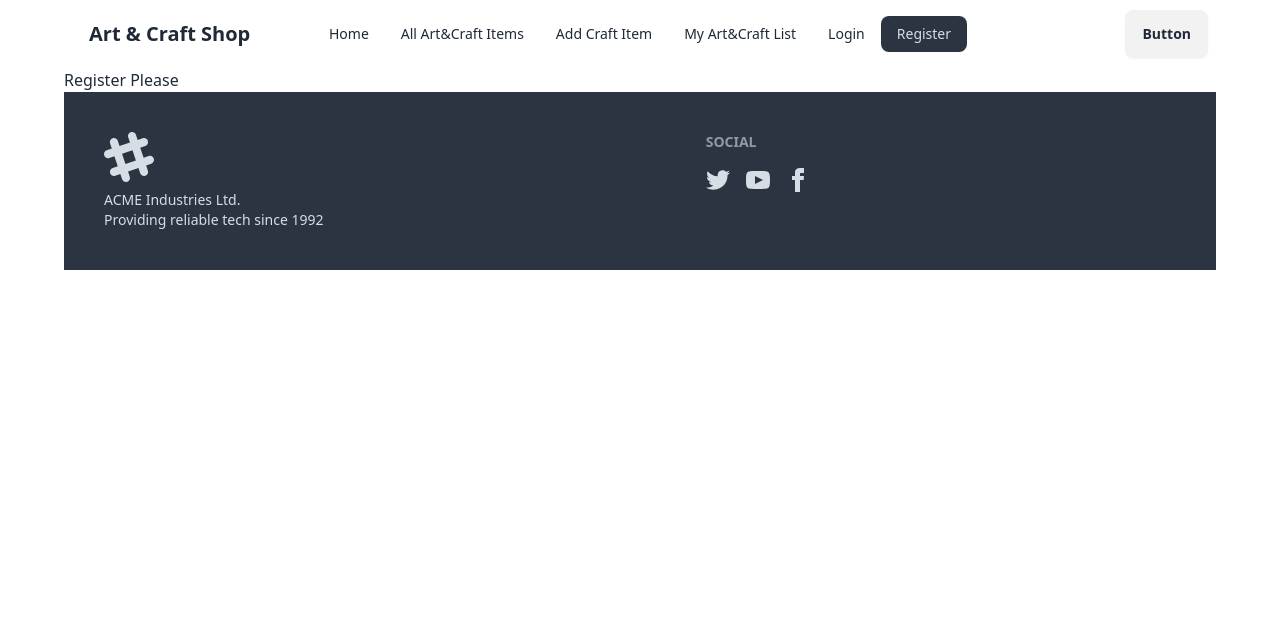
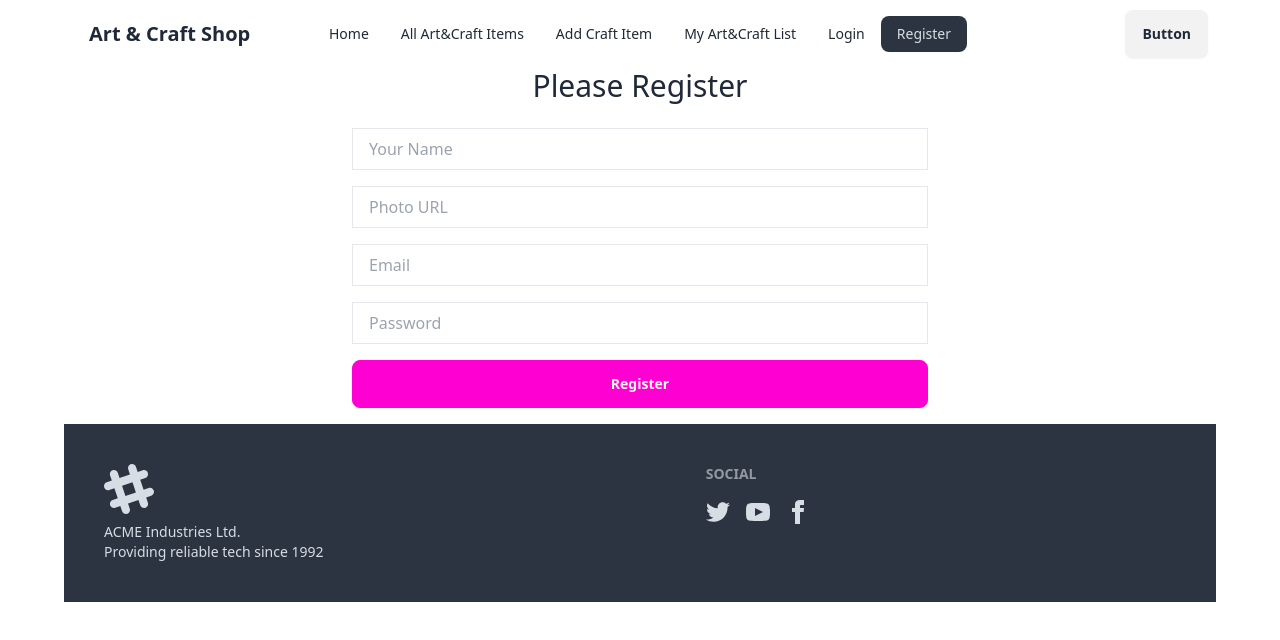
Before and after one commit to imran61999/jute-wooden-client, a React (Vite) app: page /register in a window 1280 px wide. Shown: the top 640 px of the page. Built offline with nearby package versions, Linux system fonts and the light colour scheme.

Commit message:
Register page ready using react hook form

```diff
--- a/package.json
+++ b/package.json
@@ -14,6 +14,7 @@
     "match-sorter": "^6.3.4",
     "react": "^18.2.0",
     "react-dom": "^18.2.0",
+    "react-hook-form": "^7.51.3",
     "react-router-dom": "^6.23.0",
     "sort-by": "^1.2.0"
   },
--- a/src/Pages/Register/Register.jsx
+++ b/src/Pages/Register/Register.jsx
@@ -1,9 +1,30 @@
+import { useForm } from "react-hook-form";
 
 const Register = () => {
+    const { register, handleSubmit } = useForm();
+
+    const onSubmit = data =>{
+
+        console.log(data);
+
+    }
     return (
-        <div>
-            <h2>Register Please</h2>
-        </div>
+           <div>
+             <div className="mx-auto md:w-1/2">
+                <h2 className="text-3xl mb-6 text-center">Please Register</h2>
+                <form onSubmit={handleSubmit(onSubmit)}>
+                    <input type="text" placeholder="Your Name" {...register('name')} className="border w-full mb-4 py-2 px-4" />
+                    <br />
+                    <input type="text" placeholder="Photo URL" {...register('photo')} className="border w-full py-2 px-4 mb-4" />
+                    <br />
+                    <input type="email" placeholder="Email" {...register('email')} className="border w-full py-2 px-4 mb-4" />
+                    <br />
+                    <input type="password" placeholder="Password" {...register('password')} className="border w-full py-2 px-4 mb-4" />
+                    <br />
+                    <input className="btn btn-secondary w-full mb-4" type="submit" value="Register" />
+                </form>
+            </div>
+           </div>
     );
 };
 
--- a/src/main.jsx
+++ b/src/main.jsx
@@ -25,7 +25,7 @@ const router = createBrowserRouter([
       {
         path:'/register',
         element:<Register></Register>
-      }
+      },
     ]
   }
 ])
```
Also changed, not shown: 1 other file (tests, documents, lock files or other folders).
